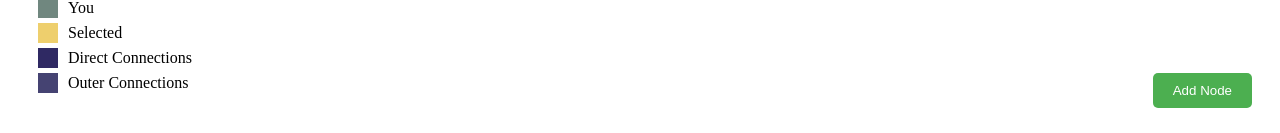
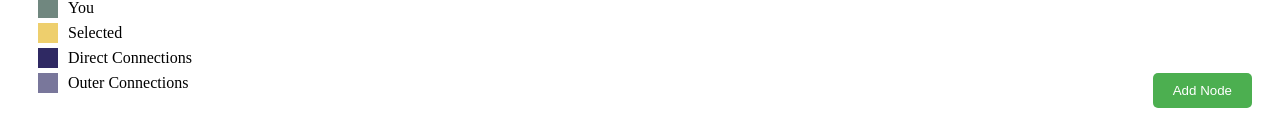
Before and after one commit to Anthony-W03/LVC_Hack_BAAL, a React app in the folder client/: page / in a window 1280 px wide. Shown: the part 680-813 px from the top of the page. Built offline with nearby package versions, Linux system fonts and the light colour scheme.

Commit message:
Update ColorLegend.js

```diff
--- a/client/src/components/ColorLegend.js
+++ b/client/src/components/ColorLegend.js
@@ -6,7 +6,7 @@ const ColorLegend = () => {
     { name: 'You', color: '#70877F' },
     { name: 'Selected', color: '#EECF6D' },
     { name: 'Direct Connections', color: '#2F2963' },
-    { name: 'Outer Connections', color: '#454372' },
+    { name: 'Outer Connections', color: '#79779B' },
   ];
 
   return (
```
